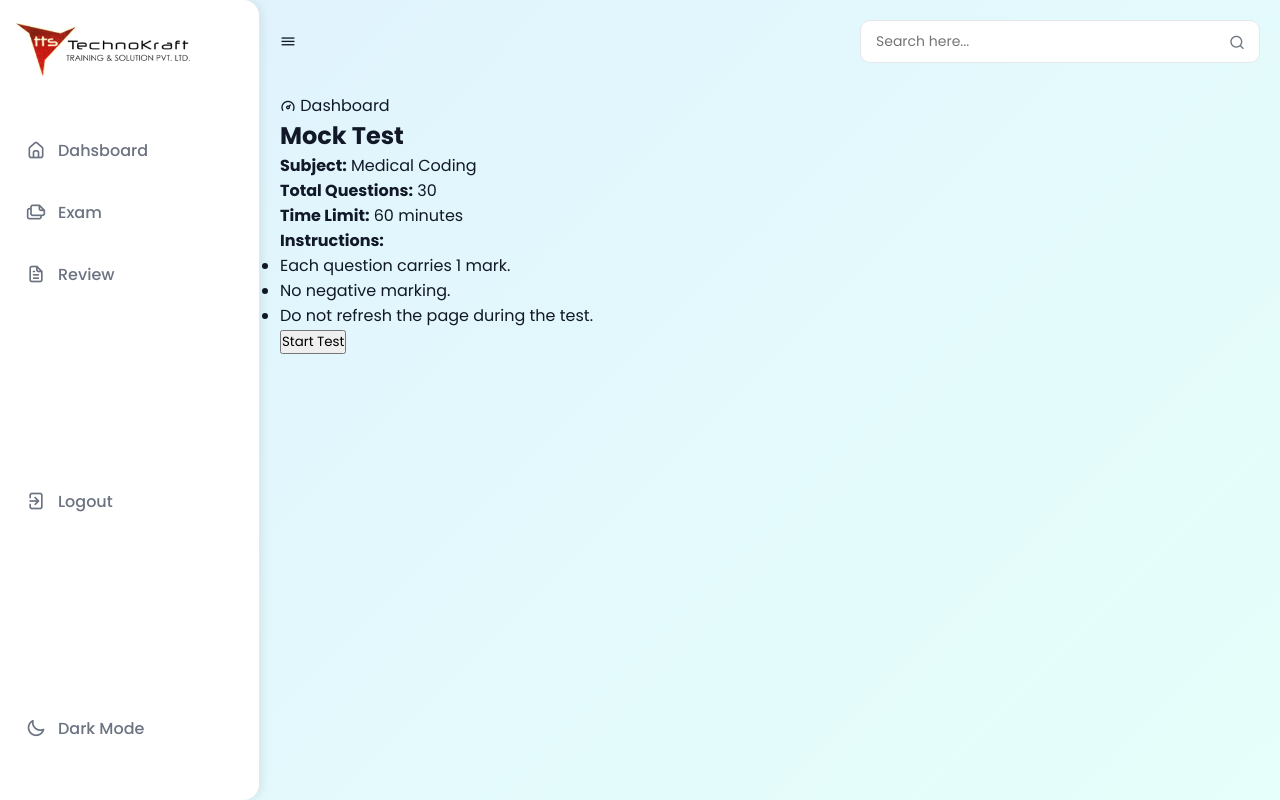
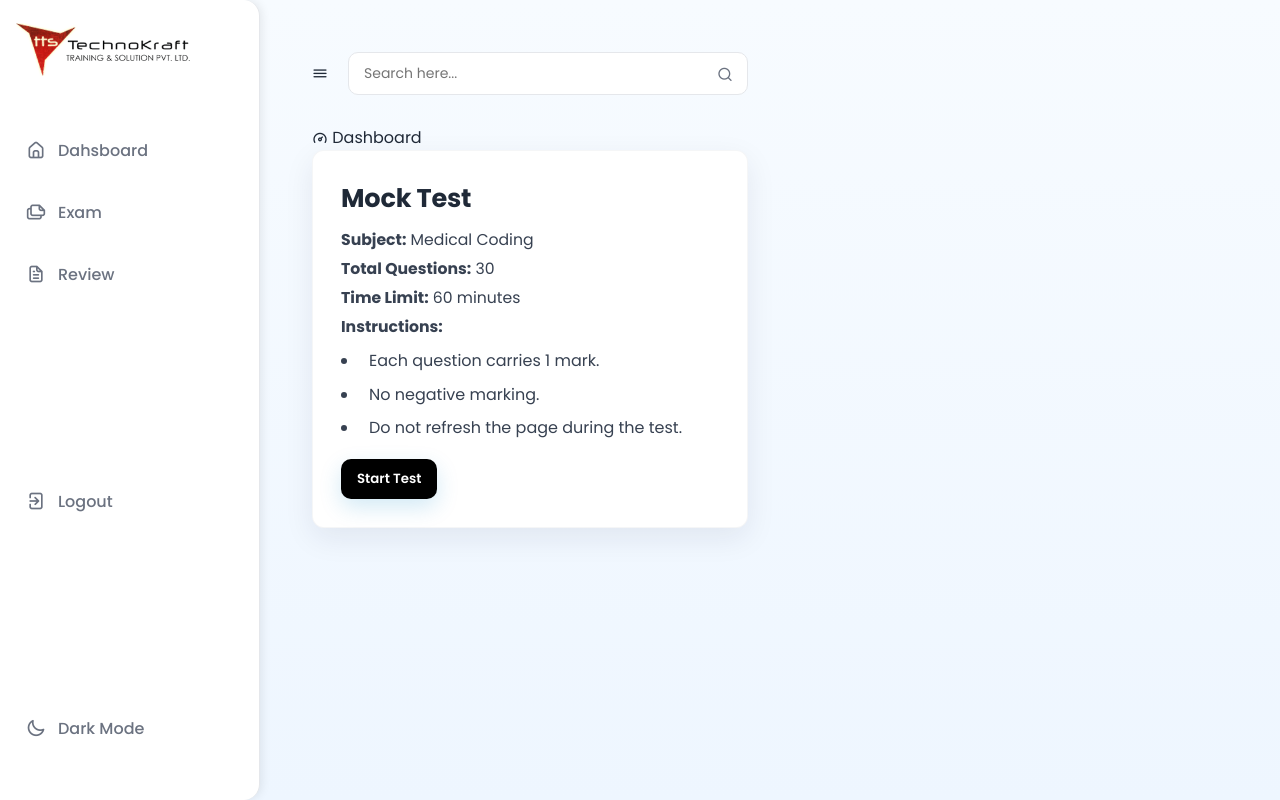
Before and after one commit to Muaazmaniyar/tts-project, a Django app: template mocktest/templates/start_test.html in a window 1280 px wide. Run offline with Django 3.2, Linux system fonts and the light colour scheme; the template is opened without the code that fills it, so the values that code supplies are empty.

Commit message:
exam section done

```diff
--- /dev/null
+++ b/mocktest/static/css/start_test.css
@@ -0,0 +1,159 @@
+/* Basic reset & font */
+* { box-sizing: border-box; }
+html,body { height: 100%; margin: 0; padding: 0; }
+body {
+    width: 800px;
+  font-family: "Poppins", system-ui, -apple-system, "Segoe UI", Roboto, "Helvetica Neue", Arial;
+  background: linear-gradient(180deg, #f7fbff 0%, #eef6ff 100%);
+  color: #1f2937;
+  -webkit-font-smoothing: antialiased;
+  -moz-osx-font-smoothing: grayscale;
+  padding: 32px;
+}
+
+/* Page wrapper: centers content */
+.container {
+  max-width: 920px;
+  margin: 24px auto;
+  padding: 16px;
+}
+
+/* The test info card */
+.test-info {
+  background: #ffffff;
+  border-radius: 12px;
+  padding: 28px;
+  box-shadow: 0 10px 30px rgba(20, 30, 60, 0.08);
+  border: 1px solid rgba(20,30,60,0.04);
+  transition: transform 180ms ease, box-shadow 180ms ease;
+}
+
+/* hover lift (subtle) */
+.test-info:hover {
+  transform: translateY(-6px);
+  box-shadow: 0 18px 40px rgba(20,30,60,0.10);
+}
+
+/* Title and meta */
+.test-info h2 {
+  margin: 0 0 10px 0;
+  font-size: 1.6rem;
+  letter-spacing: -0.2px;
+}
+
+.test-info p {
+  margin: 6px 0;
+  font-size: 0.98rem;
+  color: #374151;
+}
+
+/* Instruction list */
+.test-info ul {
+  margin: 10px 0 18px 18px;
+  padding: 0;
+  color: #374151;
+  line-height: 1.6;
+}
+
+.test-info ul li {
+  margin: 8px 0;
+  position: relative;
+  padding-left: 10px;
+}
+
+/* small pill for time / total (optional inline badges) */
+.badge {
+  display: inline-block;
+  background: linear-gradient(90deg,#f0f7ff,#e6f2ff);
+  color: #0f172a;
+  border-radius: 999px;
+  padding: 6px 10px;
+  font-weight: 600;
+  font-size: 0.85rem;
+  border: 1px solid rgba(15,23,42,0.04);
+  margin-left: 8px;
+}
+
+/* Button base */
+.btn {
+  display: inline-flex;
+  align-items: center;
+  justify-content: center;
+  gap: 8px;
+  padding: 10px 16px;
+  border-radius: 10px;
+  font-weight: 600;
+  cursor: pointer;
+  text-decoration: none;
+  border: none;
+  user-select: none;
+  position: relative;
+  overflow: hidden; /* keeps overlay inside */
+  transition: transform 180ms ease, box-shadow 180ms ease, opacity 180ms ease;
+  z-index: 1;
+}
+
+/* Overlay effect */
+.btn::after {
+  content: "";
+  position: absolute;
+  top: 0;
+  left: -100%;
+  width: 100%;
+  height: 100%;
+  background: rgba(255,255,255,0.2); /* overlay */
+  transition: all 0.4s ease-in-out;
+  z-index: -1;
+}
+
+.btn:hover::after {
+  left: 0; /* slide overlay */
+}
+
+.btn:hover {
+  transform: scale(1.08); /* zoom */
+}
+
+.btn:active {
+  transform: scale(1.02);
+  opacity: 0.96;
+}
+
+/* Primary button */
+.btn-primary {
+  background: black;
+  color: white;
+  box-shadow: 0 8px 22px rgba(2,132,199,0.18);
+}
+
+/* make the form area and button align nicely on small screens */
+.test-info form {
+  margin-top: 12px;
+  display: flex;
+  gap: 12px;
+  align-items: center;
+}
+
+/* small helper text for the card footer */
+.test-info p small {
+  display: block;
+  margin-top: 8px;
+  color: #6b7280;
+  font-size: 0.88rem;
+}
+
+/* Responsive tweaks */
+@media (max-width: 640px) {
+  body { padding: 18px; }
+  .test-info {
+    padding: 18px;
+    border-radius: 10px;
+  }
+  .test-info h2 { font-size: 1.3rem; }
+  .test-info form { flex-direction: column; align-items: stretch; }
+  .btn { width: 100%; padding: 12px; }
+}
+
+/* Optional small utility classes you might reuse */
+.text-muted { color: #6b7280; font-size: 0.95rem; }
+.center { text-align: center; }
--- a/mocktest/templates/dashboard.html
+++ b/mocktest/templates/dashboard.html
@@ -9,6 +9,7 @@
 
     <!----======== CSS ======== -->
     <link rel="stylesheet" href="{% static 'css/admin.css' %}">
+    <link rel="stylesheet" href="{% static 'css/start_test.css' %}">
 
     <!----===== Iconscout CSS ===== -->
     <link rel="stylesheet" href="https://unicons.iconscout.com/release/v4.0.0/css/line.css">
```
Also changed, not shown: mocktest/db.sqlite3.
